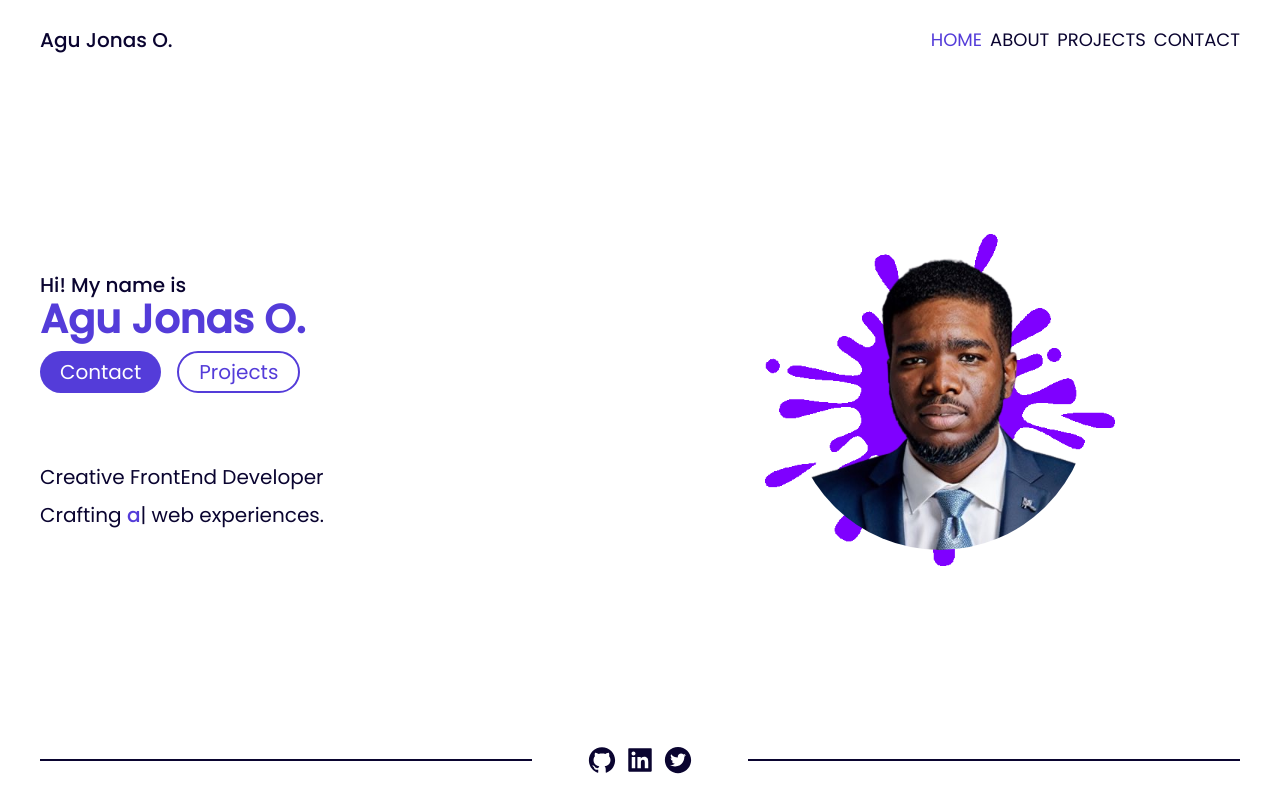
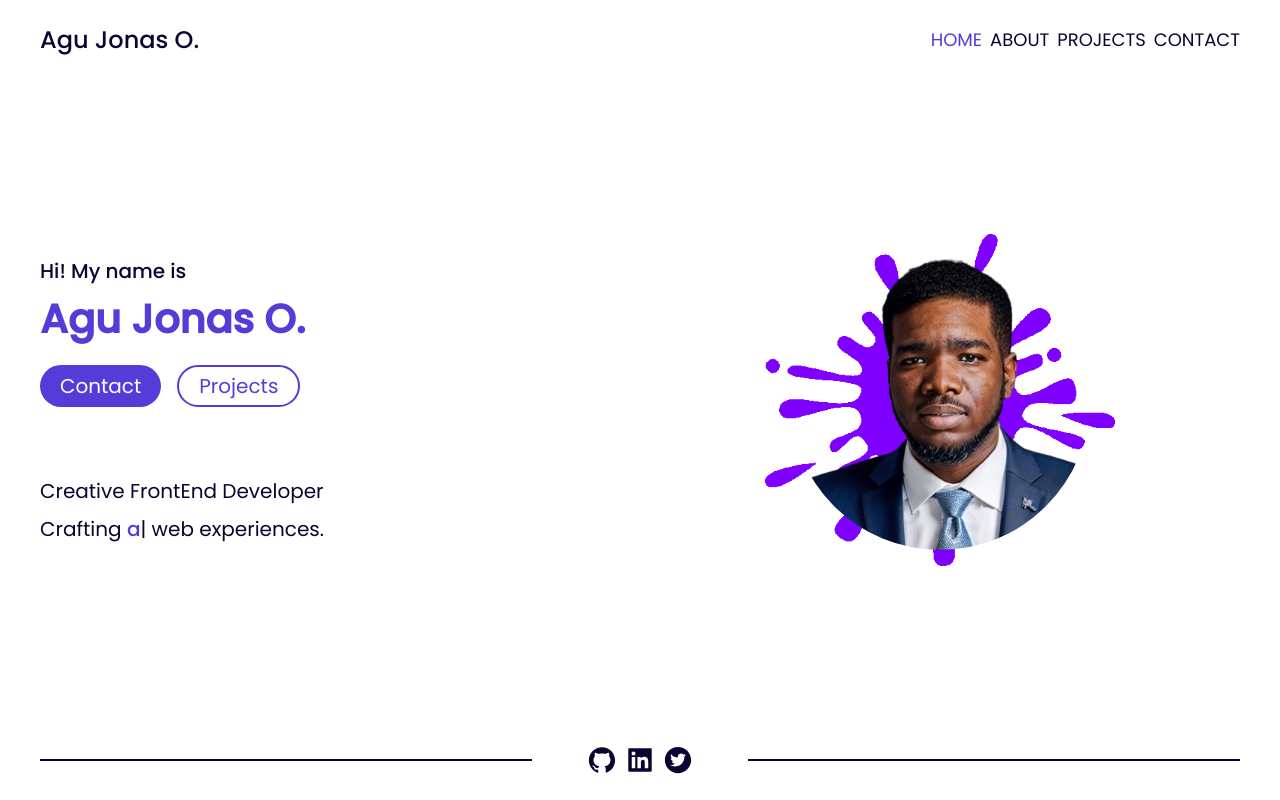
Before and after one commit to AJonastech/portfolio, a React (Create React App) app: page / in a window 1280 px wide. Built offline with nearby package versions, Linux system fonts and the light colour scheme.

Commit message:
Okay final

```diff
--- a/src/Components/Hero.jsx
+++ b/src/Components/Hero.jsx
@@ -31,7 +31,7 @@ function Hero() {
               <p className="md:text-xl  text-[20px] text-darkBlue mb-1 font-medium ">
                 Hi! My name is
               </p>
-              <h1 className="md:text-[40px] text-[30px] text-2xl mb-4 text-purple font-bold ">
+              <h1 className="md:text-[40px] text-[30px]  mb-4 text-purple font-bold ">
                 Agu Jonas O.
               </h1>
               <div className="flex gap-4">
--- a/src/Components/Navbar/Nav.jsx
+++ b/src/Components/Navbar/Nav.jsx
@@ -5,7 +5,7 @@ function Nav({children}) {
 
     <section className='lg:container md:px-10 px-7 mx-auto h-[100vh]'>
            <header className='flex   md:text-xl justify-between items-center  h-[10vh] text-[#0a0430]'>
-        <h1 className='font-medium'>Agu Jonas O.</h1>
+        <h1 className='font-medium text-xl md:text-2xl '>Agu Jonas O.</h1>
         <nav className='hidden md:block'>
             <ul className='flex gap-2 text-lg '>
                 <li className='text-purple'>HOME</li>
```
